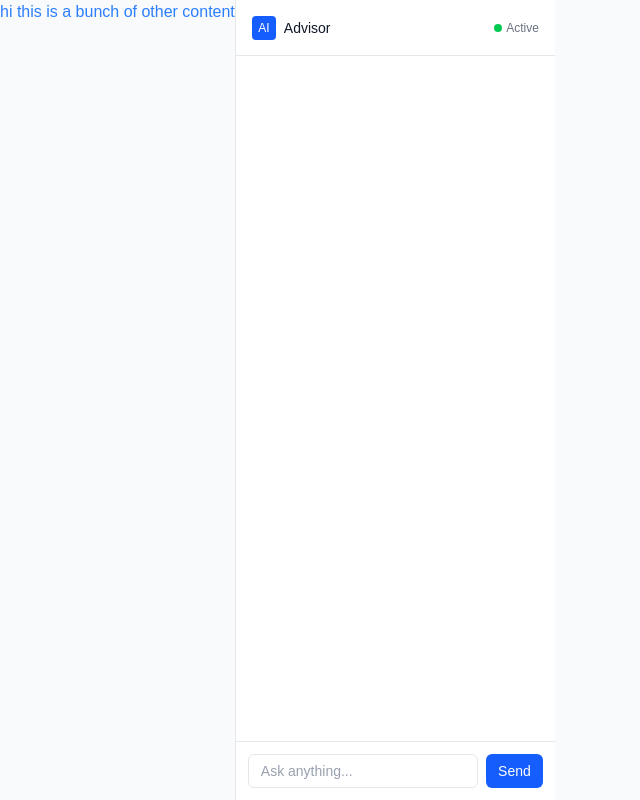
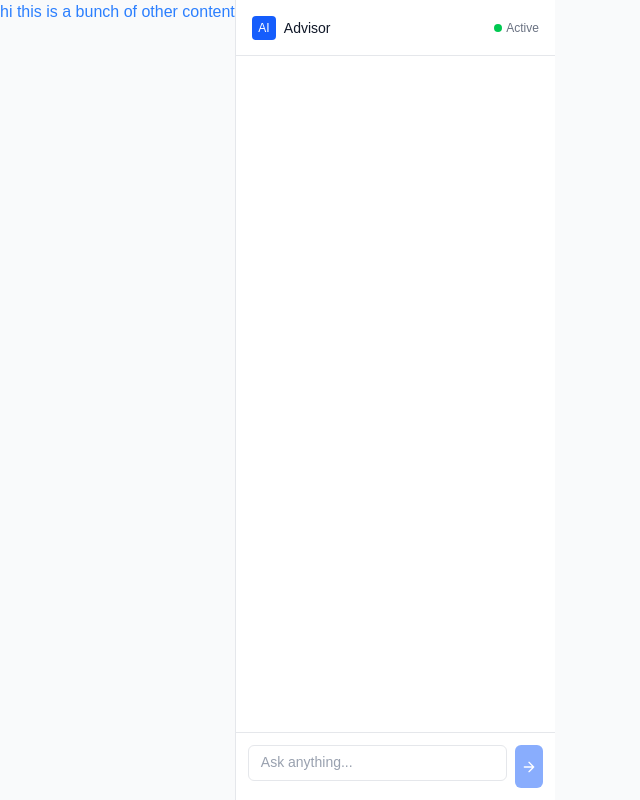
Before and after one commit to myix765/advising-hub, a Next.js app: page / in a window 1280 px wide. Shown: the whole page, without its empty margins (0-640 px from the left). Built offline with nearby package versions, Linux system fonts and the light colour scheme.

Commit message:
mockmessages list for display

```diff
--- a/src/app/globals.css
+++ b/src/app/globals.css
@@ -40,3 +40,23 @@ body {
   background: var(--background);
   font-family: Arial, Helvetica, sans-serif;
 }
+
+
+
+/* Custom animations */
+@keyframes loading-bounce {
+  0%, 80%, 100% { transform: translateY(0); }
+  40% { transform: translateY(-4px); }
+}
+
+.animate-loading-1 {
+  animation: loading-bounce 1.4s infinite ease-in-out;
+}
+
+.animate-loading-2 {
+  animation: loading-bounce 1.4s infinite ease-in-out -0.32s;
+}
+
+.animate-loading-3 {
+  animation: loading-bounce 1.4s infinite ease-in-out -0.16s;
+}
--- a/src/components/AISidebar.tsx
+++ b/src/components/AISidebar.tsx
@@ -63,7 +63,7 @@ const mockMessages: Message[] = [
   {
     id: '1',
     content: "Hey! I just uploaded my files with my grant specifications.",
-    sender: 'user',
+    sender: 'ai',
     timestamp: new Date('2025-02-08T17:30:00')
   },
   {
@@ -75,7 +75,7 @@ const mockMessages: Message[] = [
   {
     id: '3',
     content: "Thanks! Could you help me with the Broader Impacts section?",
-    sender: 'user',
+    sender: 'ai',
     timestamp: new Date('2025-02-08T17:31:00')
   },
   {
@@ -110,8 +110,17 @@ interface AISidebarProps {
   const [isTyping, setIsTyping] = useState(false);
   const [isLoading, setIsLoading] = useState(false);
   const [responseText, setResponseText] = useState('');
-  const inputRef = useRef<HTMLInputElement>(null);
+  const inputRef = useRef<HTMLTextAreaElement | null>(null);
   const messagesEndRef = useRef<HTMLDivElement>(null);
+  const [mockMessageIndex, setMockMessageIndex] = useState(0);
+
+  const scrollToBottom = () => {
+    messagesEndRef.current?.scrollIntoView({ behavior: 'smooth' });
+  };
+
+  useEffect(() => {
+    scrollToBottom();
+  }, [messages, isTyping]);
 
 
   const showTypingAnimation = (message: string, onComplete?: () => void) => {
@@ -121,7 +130,7 @@ interface AISidebarProps {
   };
 
   // Function to send the user's question to the API route via POST.
-  async function handleSend() {
+  async function handleAPISend() {
     setIsLoading(true);
     try {
         const res = await fetch("/api/chat", {
@@ -149,6 +158,58 @@ interface AISidebarProps {
         setChatHistory((prev) => [...prev, errorMessage]); // Update chat history
     }
   }
+
+
+  const handleSend = () => {
+    if (!inputValue.trim() || isTyping) return;
+
+    const userMessage: Message = {
+        id: Date.now().toString(),
+        content: inputValue.trim(),
+        sender: 'user',
+        timestamp: new Date()
+    };
+
+    // Add user message to chat
+    setMessages(prev => [...prev, userMessage]);
+
+    setIsLoading(true);
+    setInputValue('');
+
+    // Reset textarea height
+    if (inputRef.current) {
+        inputRef.current.style.height = '36px';
+    }
+
+    // Delay before sending the next mock message
+    setTimeout(() => {
+        setIsLoading(false);
+
+        // Send the next mock message if available
+        if (mockMessageIndex < mockMessages.length) {
+            const nextMockMessage = mockMessages[mockMessageIndex];
+            const mockMessage: Message = {
+                id: (Date.now() + mockMessageIndex).toString(), // Unique ID for each mock message
+                content: nextMockMessage.content,
+                sender: 'ai',
+                timestamp: new Date()
+            };
+
+            // Show typing animation before displaying the AI message
+            showTypingAnimation(nextMockMessage.content, () => {
+                setMessages(prev => [...prev, mockMessage]);
+            });
+
+            setMockMessageIndex(prevIndex => prevIndex + 1); // Increment the index for the next message
+        }
+    }, 1500); // 1.5 second delay for the typing animation
+
+    // Focus back on input after sending
+    if (inputRef.current) {
+        inputRef.current.focus();
+    }
+  };
+
     // Auto-scroll to the latest message whenever the chat history changes.
     useEffect(() => {
       if (chatEndRef.current) {
@@ -216,15 +277,6 @@ interface AISidebarProps {
                         };
                         setMessages(prev => [...prev, newMessage]);
                         setIsTyping(false);
-
-                        // After first message, update editor and show follow-up
-                        if (!DEMO_MODE && responseText !== "I've updated the editor with the standard NSF 23-610 grant format. You can now start editing the document following these guidelines.") {
-                          onUpdateContent(mockEditorContent);
-                          setTimeout(() => {
-                            const followUpMessage = "I've updated the editor with the standard NSF 23-610 grant format. You can now start editing the document following these guidelines.";
-                            showTypingAnimation(followUpMessage);
-                          }, 500);
-                        }
                       }
                     }}
                   />
@@ -291,27 +343,39 @@ interface AISidebarProps {
 
       <div className="p-3 border-t bg-white">
         <div className="flex gap-2">
-          <div className="flex-1 relative">
-            <input
-              type="text"
-              placeholder="Ask anything..."
+
+        <div className="flex-1 relative">
+            <textarea
+              ref={inputRef}
               value={inputValue}
-              onChange={(e) => setInputValue(e.target.value)}
-
+              onChange={(e) => {
+                setInputValue(e.target.value);
+                // Auto-resize the textarea
+                e.target.style.height = 'auto';
+                e.target.style.height = e.target.scrollHeight + 'px';
+              }}
               onKeyDown={(e) => {
                 if (e.key === 'Enter' && !e.shiftKey) {
                   e.preventDefault();
                   handleSend();
                 }
               }}
-              className="w-full pl-3 pr-8 py-1.5 text-sm border border-gray-200 rounded-md text-gray-800 placeholder-gray-400 focus:outline-none focus:ring-1 focus:ring-blue-500 focus:border-blue-500"
+              placeholder="Ask anything..."
+              rows={1}
+              style={{ resize: 'none', minHeight: '36px', height: 'auto' }}
+              className="w-full pl-3 pr-3 py-1.5 text-sm border border-gray-200 rounded-md text-gray-800 placeholder-gray-400 focus:outline-none focus:ring-1 focus:ring-blue-500 focus:border-blue-500 overflow-y-auto"
             />
           </div>
+
           <button
-          className="px-3 py-1.5 bg-blue-600 text-white text-sm rounded-md hover:bg-blue-700 transition-colors font-medium"
-          onClick={handleSend}
->
-            Send
+            onClick={handleSend}
+            disabled={isLoading || isTyping || !inputValue.trim()}
+            className="p-1.5 bg-blue-600 text-white rounded-md hover:bg-blue-700 transition-colors disabled:opacity-50 disabled:cursor-not-allowed flex items-center justify-center"
+            aria-label="Send message"
+          >
+            <svg width="16" height="16" viewBox="0 0 24 24" fill="none" xmlns="http://www.w3.org/2000/svg">
+              <path d="M5 12h14m-7-7l7 7-7 7" stroke="currentColor" strokeWidth="2" strokeLinecap="round" strokeLinejoin="round"/>
+            </svg>
           </button>
         </div>
       </div>
```
